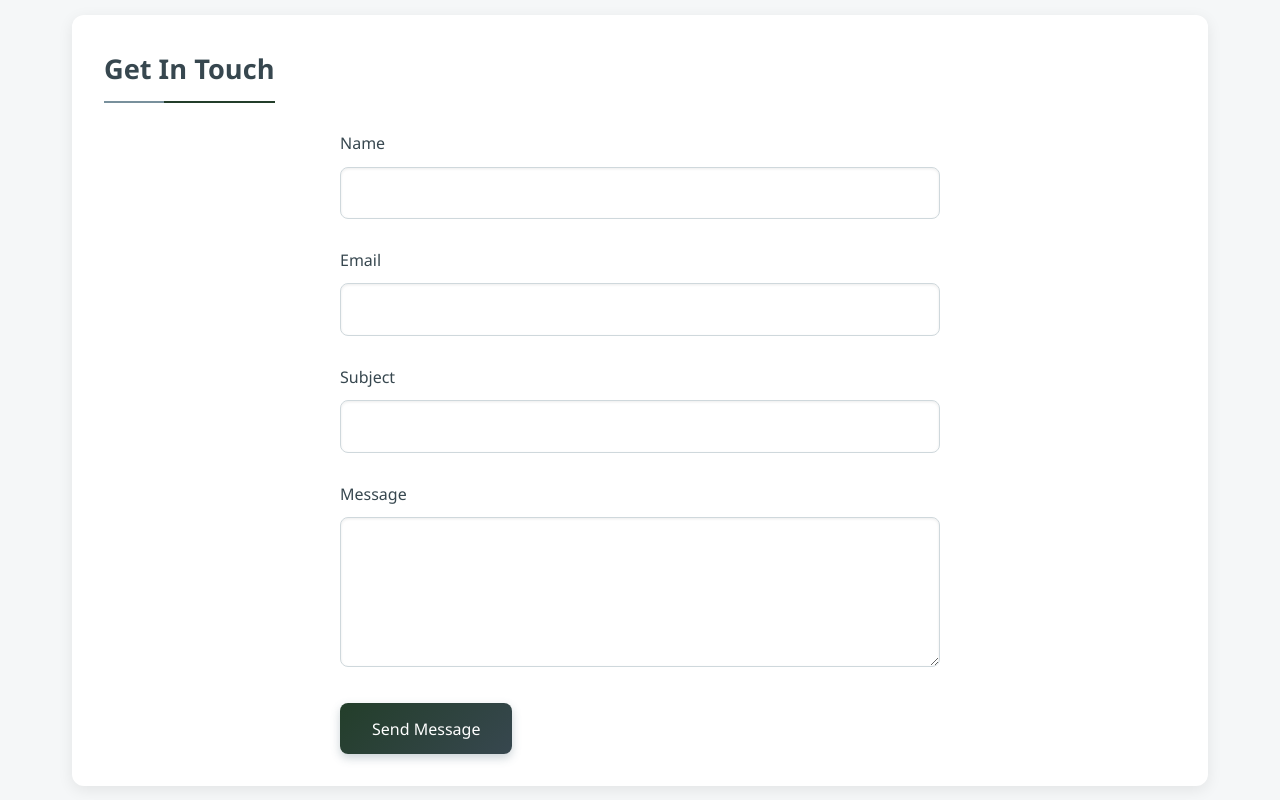
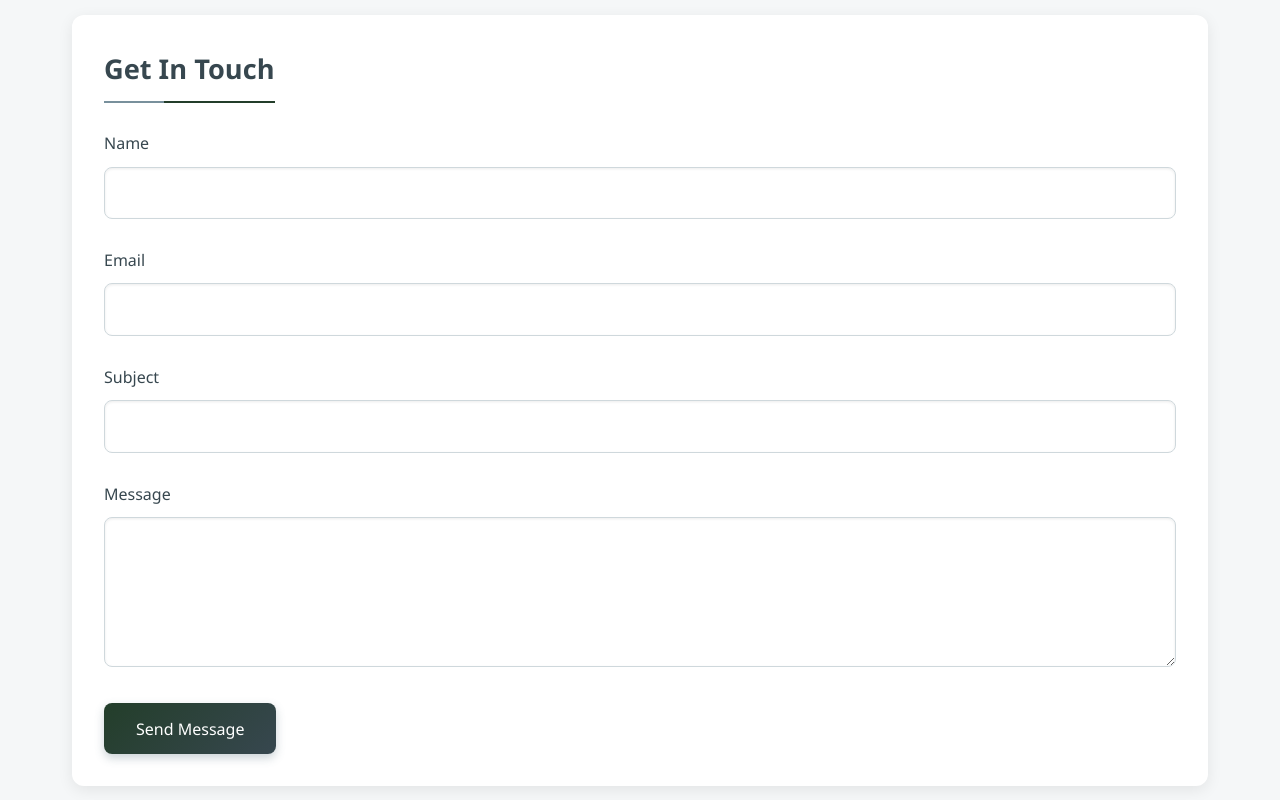
Before and after one commit to naman1803/personalwebsite, a plain HTML site: page index.html in a window 1280 px wide. Shown: the part 4020-4820 px from the top of the page. Drawn offline with Linux system fonts and the light colour scheme.

Commit message:
updating contact form

```diff
--- a/index.html
+++ b/index.html
@@ -737,7 +737,7 @@
   <!-- Contact Form Section -->
 <section id="contact">
   <h2 class="section-title">Get In Touch</h2>
-  <form action="https://formsubmit.co/njha@uoguelph.ca" method="POST" class="contact-form">
+  <form action="https://formsubmit.co/njha@uoguelph.ca" method="POST">
     <!-- FormSubmit configuration -->
     <input type="hidden" name="_next" value="https://naman1803.github.io/personalwebsite/thanks.html">
     <input type="hidden" name="_subject" value="New message from your resume website!">
```
